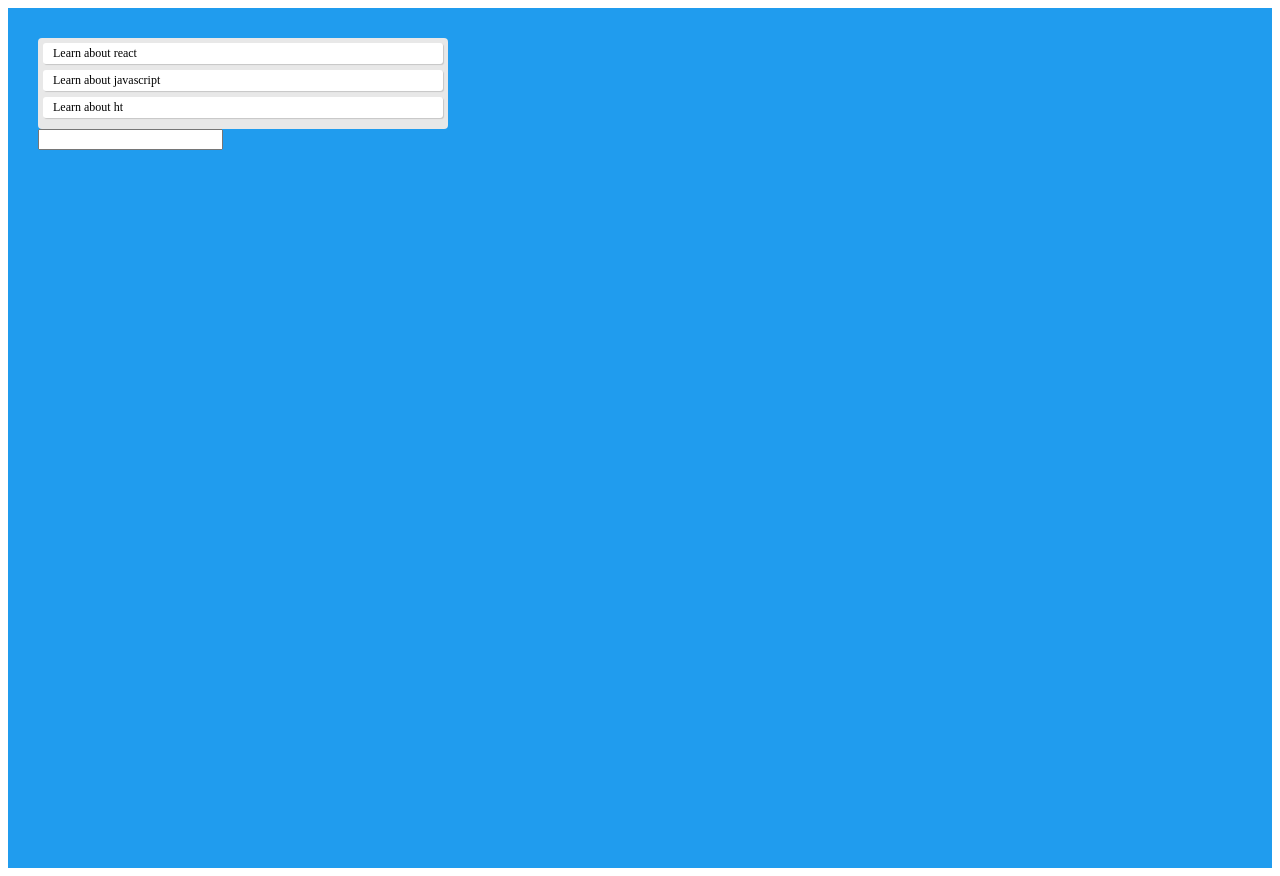
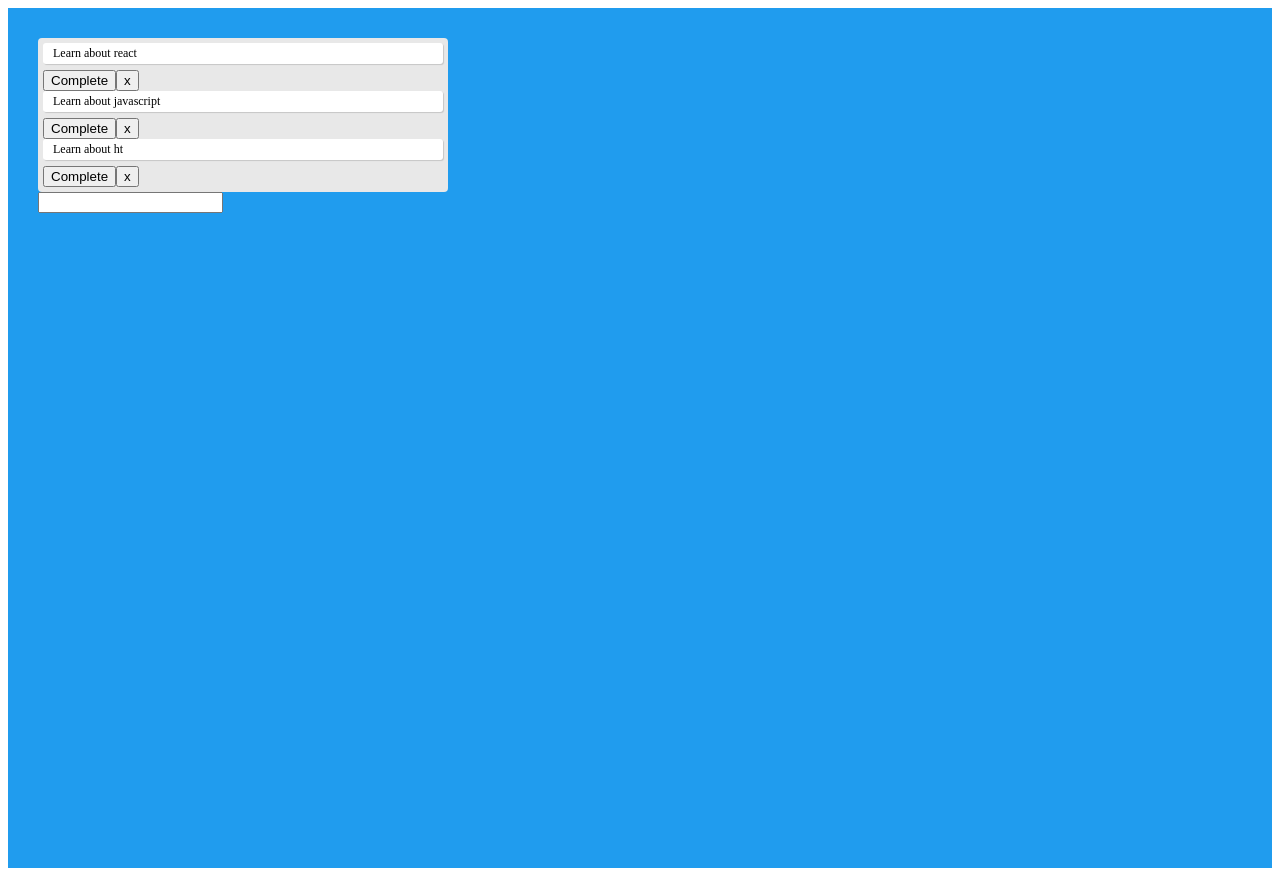
Before and after one commit to sarujans/todo-list-with-hooks, a React (Create React App) app: page / in a window 1280 px wide. Built offline with nearby package versions, Linux system fonts and the light colour scheme.

Commit message:
added Two buttons

```diff
--- a/src/components/Todo.js
+++ b/src/components/Todo.js
@@ -1,7 +1,20 @@
 import React from "react";
 
-const Todo = function({ todo, index, completeTodo }) {
-  return <div className="todo">{todo.text}</div>;
+const Todo = function({ todo, index, completeTodo, removeTodo }) {
+  return (
+    <>
+      <div
+        className="todo"
+        style={{ textDecoration: todo.isCompleted ? "line-through" : "" }}
+      >
+        {todo.text}
+      </div>
+      <>
+        <button onClick={() => completeTodo(index)}>Complete</button>
+        <button onClick={() => removeTodo(index)}>x</button>
+      </>
+    </>
+  );
 };
 
 export default Todo;
```
